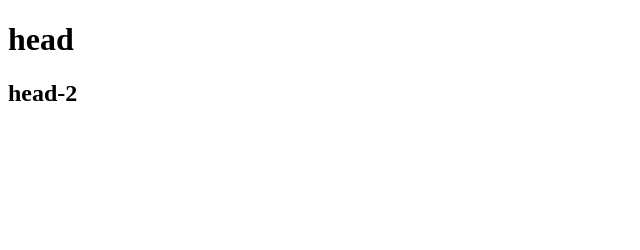
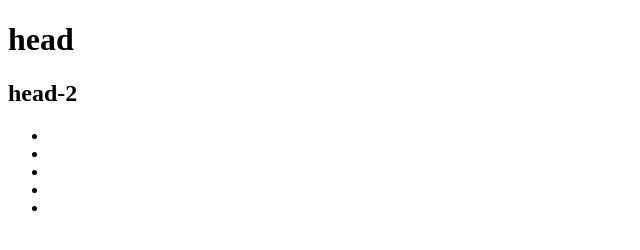
Before and after one commit to vanyusha-pupkin/git, a plain HTML site: page index.html in a window 1280 px wide. Shown: the full height of the page, 0-640 px from the left. Drawn offline with Linux system fonts and the light colour scheme.

Commit message:
Add list to index.html

```diff
--- a/index.html
+++ b/index.html
@@ -8,5 +8,13 @@
 	<h1>head</h1>
 
 	<h2>head-2</h2>
+
+	<ul>
+		<li><a href="#" class="link"></a></li>
+		<li><a href="#" class="link"></a></li>
+		<li><a href="#" class="link"></a></li>
+		<li><a href="#" class="link"></a></li>
+		<li><a href="#" class="link"></a></li>
+	</ul>
 </body>
 </html>
```
